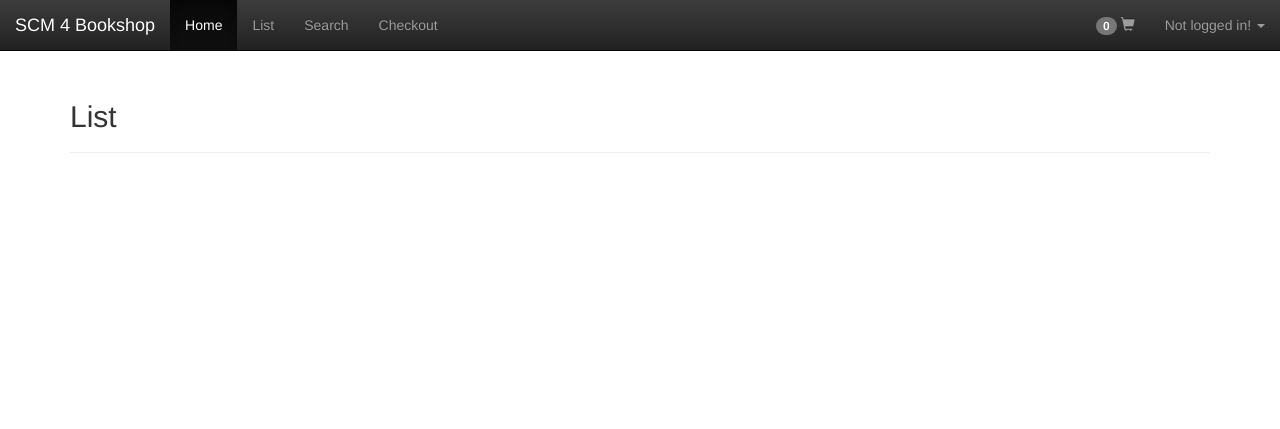
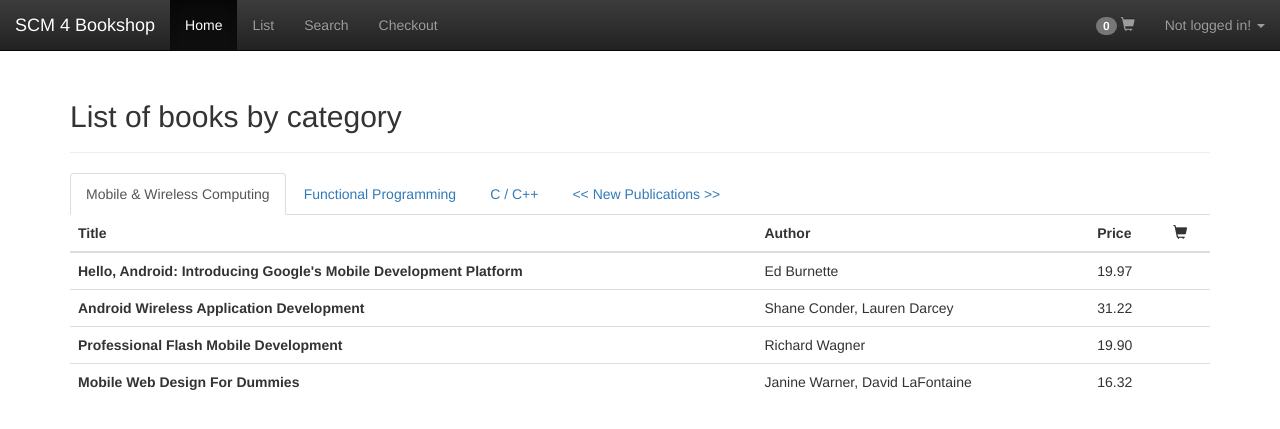
Before and after one commit to r8r/php-mysql-bookshop-dev, a PHP site: page /index.php?view=list&categoryId=1 in a window 1280 px wide. Shown: the top 429 px of the page. Run offline with PHP 8.4, Linux system fonts and the light colour scheme; some libraries are stand-ins or nearby versions.

Commit message:
Status nach 1. Einheit

```diff
--- a/inc/bootstrap.php
+++ b/inc/bootstrap.php
@@ -2,6 +2,14 @@
 declare(strict_types=1);
 ini_set('display_errors', "1");
 error_reporting(E_ALL);
+setlocale(LC_MONETARY, 'de_AT');
+
+spl_autoload_register(function ($class) {
+	$filename = __DIR__ . '/../lib/' . str_replace('\\', DIRECTORY_SEPARATOR, $class) . '.php';
+	if (file_exists($filename)) {
+		include($filename);
+	}
+});
 
 /**
  *
--- a/index.php
+++ b/index.php
@@ -1,6 +1,5 @@
 <?php
 include_once("inc/bootstrap.php");
-include("views/partials/header.php");
 
 $default_view = "welcome";
 $view = $default_view;
@@ -8,5 +7,3 @@ if (isset($_REQUEST['view']) && file_exists(__DIR__ . '/views/' . $_REQUEST['vie
 	  $view = $_REQUEST['view'];
 }
 include("views/" . $view . ".php");
-
-include("views/partials/footer.php");
--- /dev/null
+++ b/lib/Bookshop/BaseObject.php
@@ -0,0 +1,30 @@
+<?php
+/**
+ * Created by PhpStorm.
+ * User: r8r
+ * Date: 2019-05-11
+ * Time: 10:28
+ */
+
+namespace Bookshop;
+
+
+class BaseObject {
+
+	public function __call(string $name, array $params) {
+		throw new \Exception("Method " . $name . " does not exist.");
+	}
+
+	public static function __callStatic(string $name, array $params) {
+		throw new \Exception("Static method " . $name . " does not exist.");
+	}
+
+	public function __get(string $name) {
+		throw new \Exception("Attribute " . $name . " does not exist.");
+	}
+
+	public function __set(string $name, $value) {
+		throw new \Exception("Attribute " . $name . " does not exist.");
+	}
+
+}
--- /dev/null
+++ b/lib/Bookshop/Book.php
@@ -0,0 +1,42 @@
+<?php
+/**
+ * Created by PhpStorm.
+ * User: r8r
+ * Date: 2019-05-11
+ * Time: 10:06
+ */
+
+namespace Bookshop;
+
+class Book extends Entity {
+
+	private $categoryId;
+	private $title;
+	private $author;
+	private $price;
+
+	public function __construct(int $id, int $categoryId, string $title, string $author, float $price) {
+		parent::__construct($id);
+		$this->categoryId = intval($categoryId);
+		$this->title = $title;
+		$this->author = $author;
+		$this->price = $price;
+	}
+
+	public function getCategoryId() : int {
+		return $this->categoryId;
+	}
+
+	public function getTitle() : string {
+		return $this->title;
+	}
+
+	public function getAuthor() : string {
+		return $this->author;
+	}
+
+	public function getPrice() : float {
+		return $this->price;
+	}
+
+}
--- /dev/null
+++ b/lib/Bookshop/Category.php
@@ -0,0 +1,24 @@
+<?php
+/**
+ * Created by PhpStorm.
+ * User: r8r
+ * Date: 2019-05-11
+ * Time: 10:06
+ */
+
+namespace Bookshop;
+
+class Category extends Entity {
+
+	private $name;
+
+	public function getName() : string {
+		return $this->name;
+	}
+
+	public function __construct(int $id, string $name) {
+		parent::__construct($id);
+		$this->name = $name;
+	}
+
+}
--- /dev/null
+++ b/lib/Bookshop/Entity.php
@@ -0,0 +1,24 @@
+<?php
+/**
+ * Created by PhpStorm.
+ * User: r8r
+ * Date: 2019-05-11
+ * Time: 10:23
+ */
+
+namespace Bookshop;
+
+
+class Entity extends BaseObject {
+
+	private $id;
+
+	public function getId() {
+		return $this->id;
+	}
+
+	public function __construct(int $id) {
+		$this->id = intval($id);
+	}
+
+}
--- /dev/null
+++ b/lib/Bookshop/Util.php
@@ -0,0 +1,18 @@
+<?php
+/**
+ * Created by PhpStorm.
+ * User: r8r
+ * Date: 2019-05-11
+ * Time: 10:58
+ */
+
+namespace Bookshop;
+
+
+class Util extends BaseObject {
+
+	public static function escape(string $string) : string {
+		return $string;
+	}
+
+}
--- a/lib/Data/DataManager_mock.php
+++ b/lib/Data/DataManager_mock.php
@@ -2,8 +2,8 @@
 
 namespace Data;
 
-//use Bookshop\Category;
-//use Bookshop\Book;
+use Bookshop\Category;
+use Bookshop\Book;
 //use Bookshop\User;
 //use Bookshop\PagingResult;
 
@@ -16,9 +16,7 @@ namespace Data;
  * @subpackage
  * @author     John Doe <jd@fbi.gov>
  */
-class DataManager
-//	implements IDataManager
-{
+class DataManager implements IDataManager {
 
 
 	/**
@@ -31,25 +29,25 @@ class DataManager
 		switch ($type) {
 			case 'categories':
 				$data = [
-//					1 => new Category(1, "Mobile & Wireless Computing"),
-//					2 => new Category(2, "Functional Programming"),
-//					3 => new Category(3, "C / C++"),
-//					4 => new Category(4, "<< New Publications >>"),
+					1 => new Category(1, "Mobile & Wireless Computing"),
+					2 => new Category(2, "Functional Programming"),
+					3 => new Category(3, "C / C++"),
+					4 => new Category(4, "<< New Publications >>"),
 				];
 				break;
 			case 'books':
 				$data = [
-//					1  => new Book(1, 1, "Hello, Android:\nIntroducing Google's Mobile Development Platform", "Ed Burnette", 19.97),
-//					2  => new Book(2, 1, "Android Wireless Application Development", "Shane Conder, Lauren Darcey", 31.22),
-//					5  => new Book(5, 1, "Professional Flash Mobile Development", "Richard Wagner", 19.90),
-//					7  => new Book(7, 1, "Mobile Web Design For Dummies", "Janine Warner, David LaFontaine", 16.32),
-//					11 => new Book(11, 2, "Introduction to Functional Programming using Haskell", "Richard Bird", 74.75),
-//					//book with bad title to show scripting attack - add for scripting attack demo only
-//					12 => new Book(12, 2, "Scripting (Attacks) for Beginners - <script type=\"text/javascript\">alert('All your base are belong to us!');</script>", "John Doe", 9.99),
-//					14 => new Book(14, 2, "Expert F# (Expert's Voice in .NET)", "Antonio Cisternino, Adam Granicz, Don Syme", 47.64),
-//					16 => new Book(16, 3, "C Programming Language\n(2nd Edition)", "Brian W. Kernighan, Dennis M. Ritchie", 48.36),
-//					27 => new Book(27, 3, "C++ Primer Plus\n(5th Edition)", "Stephan Prata", 36.94),
-//					29 => new Book(29, 3, "The C++ Programming Language", "Bjarne Stroustrup", 67.49),
+					1  => new Book(1, 1, "Hello, Android:\nIntroducing Google's Mobile Development Platform", "Ed Burnette", 19.97),
+					2  => new Book(2, 1, "Android Wireless Application Development", "Shane Conder, Lauren Darcey", 31.22),
+					5  => new Book(5, 1, "Professional Flash Mobile Development", "Richard Wagner", 19.90),
+					7  => new Book(7, 1, "Mobile Web Design For Dummies", "Janine Warner, David LaFontaine", 16.32),
+					11 => new Book(11, 2, "Introduction to Functional Programming using Haskell", "Richard Bird", 74.75),
+					//book with bad title to show scripting attack - add for scripting attack demo only
+					12 => new Book(12, 2, "Scripting (Attacks) for Beginners - <script type=\"text/javascript\">alert('All your base are belong to us!');</script>", "John Doe", 9.99),
+					14 => new Book(14, 2, "Expert F# (Expert's Voice in .NET)", "Antonio Cisternino, Adam Granicz, Don Syme", 47.64),
+					16 => new Book(16, 3, "C Programming Language\n(2nd Edition)", "Brian W. Kernighan, Dennis M. Ritchie", 48.36),
+					27 => new Book(27, 3, "C++ Primer Plus\n(5th Edition)", "Stephan Prata", 36.94),
+					29 => new Book(29, 3, "The C++ Programming Language", "Bjarne Stroustrup", 67.49),
 				];
 				break;
 			case 'users':
@@ -64,4 +62,26 @@ class DataManager
 
 	// /mock data
 
+
+
+	public static function getCategories() : array {
+		return self::getMockData('categories');
+	}
+
+
+	public static function getBooksByCategory(int $categoryId) : array {
+		$result = [];
+
+		$books = self::getMockData('books');
+
+		foreach ($books AS $book) {
+			if ($book->getCategoryId() === (int) $categoryId) {
+				$result[] = $book;
+			}
+		}
+
+		return $result;
+	}
+
+
 }
--- /dev/null
+++ b/lib/Data/iDataManager.php
@@ -0,0 +1,11 @@
+<?php
+
+namespace Data;
+
+interface IDataManager {
+	public static function getCategories() : array;
+	public static function getBooksByCategory(int $categoryId) : array;
+//	public static function getUserById(int $userId);
+//	public static function getUserByUserName(string $userName);
+//	public static function createOrder(int $userId, array $bookIds, string $nameOnCard, string $cardNumber) : int;
+}
--- a/views/list.php
+++ b/views/list.php
@@ -1,3 +1,41 @@
-<div class="page-header">
-	<h2>List</h2>
-</div>
+<?php
+
+use Data\DataManager;
+use Bookshop\Util;
+
+$categories = DataManager::getCategories();
+$categoryId = isset($_REQUEST['categoryId']) ? (int) $_REQUEST['categoryId'] : null;
+$books = (isset($categoryId) && ($categoryId > 0)) ? DataManager::getBooksByCategory($categoryId) : null;
+
+require_once('views/partials/header.php');
+?>
+
+  <div class="page-header">
+    <h2>List of books by category</h2>
+  </div>
+
+  <ul class="nav nav-tabs">
+		<?php foreach ($categories as $cat) : ?>
+      <li role="presentation"
+			    <?php if ($cat->getId() === $categoryId) : ?>class="active" <?php endif; ?>>
+        <a href="<?php echo $_SERVER['PHP_SELF'] ?>?view=list&categoryId=<?php echo urlencode($cat->getId());
+        ?>"><?php echo Util::escape($cat->getName()); ?></a></span>
+      </li>
+		<?php endforeach; ?>
+  </ul>
+
+
+<?php if (isset($books)) : ?>
+  <?php
+  if (sizeof($books) > 0) :
+    require('views/partials/booklist.php');
+  else :
+    ?>
+    <div class="alert alert-warning" role="alert">No books in this category.</div>
+  <?php endif; ?>
+<?php else : ?>
+  <div class="alert alert-info" role="alert">Please select a category.</div>
+<?php endif; ?>
+
+
+<?php require_once('views/partials/footer.php');
--- /dev/null
+++ b/views/partials/booklist.php
@@ -0,0 +1,62 @@
+<?php
+use
+	//Bookshop\ShoppingCart,
+	Bookshop\Util;
+?>
+
+<table class="table">
+	<thead>
+	<tr>
+		<th>
+			Title
+		</th>
+		<th>
+			Author
+		</th>
+		<th>
+			Price
+		</th>
+		<th>
+			<span class="glyphicon glyphicon-shopping-cart" aria-hidden="true"></span>
+		</th>
+	</tr>
+	</thead>
+	<tbody>
+	<?php
+	foreach ($books as $book):
+		//$inCart = ShoppingCart::contains($book->getId());
+		?>
+		<tr>
+			<td><strong>
+					<?php echo Util::escape($book->getTitle()); ?>
+				</strong>
+			</td>
+			<td>
+				<?php echo Util::escape($book->getAuthor()); ?>
+			</td>
+			<td>
+				<?php echo money_format('%i', Util::escape($book->getPrice())); ?>
+			</td>
+			<td class="add-remove">
+				<?php /* if ($inCart): ?>
+					<form method="post" action="<?php
+					//echo Util::action(Bookshop\Controller::ACTION_REMOVE, array('bookId' => $book->getId()));
+					?>">
+						<button type="submit" role="button" class="btn btn-default btn-xs btn-info">
+							<span class="glyphicon glyphicon-minus"></span>
+						</button>
+					</form>
+				<?php else: ?>
+					<form method="post" action="<?php
+					//echo Util::action(Bookshop\Controller::ACTION_ADD, array('bookId' => $book->getId()));
+					?>">
+						<button type="submit" role="button" class="btn btn-default btn-xs btn-success">
+							<span class="glyphicon glyphicon-plus"></span>
+						</button>
+					</form>
+				<?php endif; */ ?>
+			</td>
+		</tr>
+	<?php endforeach; ?>
+	</tbody>
+</table>
--- a/views/welcome.php
+++ b/views/welcome.php
@@ -1,5 +1,9 @@
+<?php require_once('views/partials/header.php'); ?>
+
 <div class="page-header">
 	<h2>Welcome</h2>
 </div>
 
 <p>Welcome to the SCM4 book shop!</p>
+
+<?php require_once('views/partials/footer.php');
```
